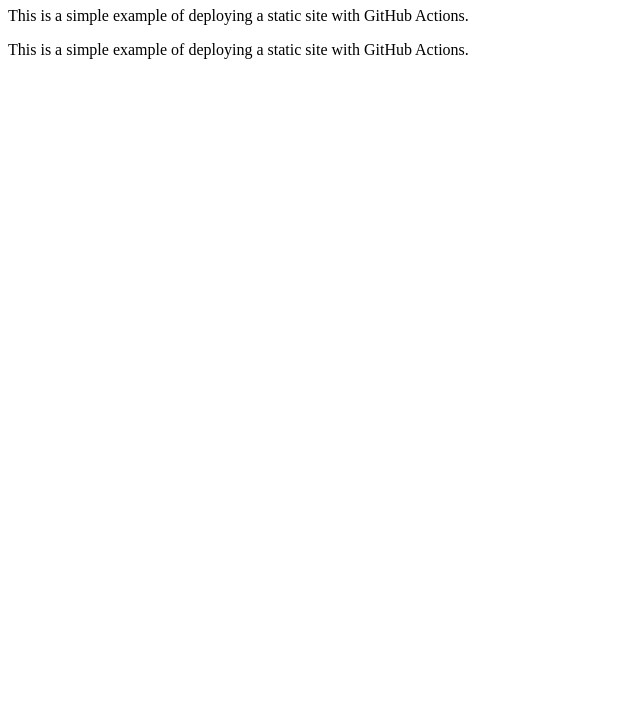
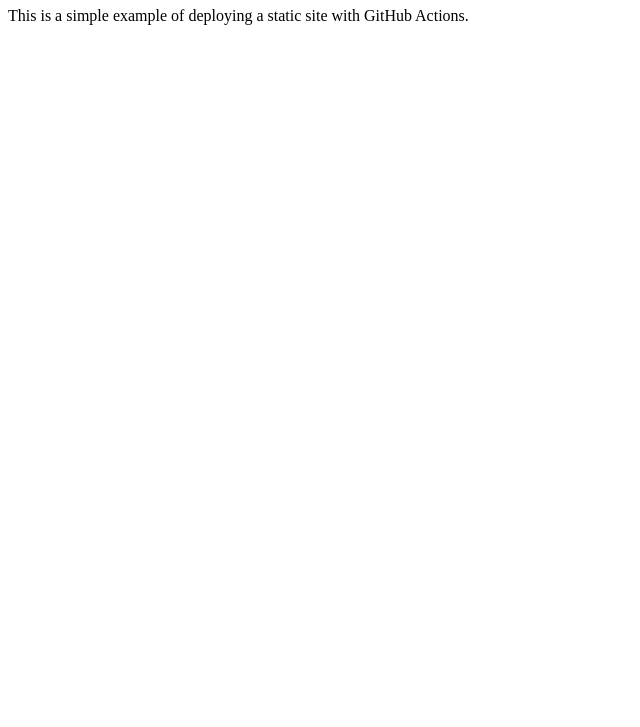
Before and after one commit to Bansalkanav84/python-calculator-ci, a plain HTML site: page index.html in a window 1280 px wide. Shown: the part 73-800 px from the top of the page, without its empty margins (0-640 px from the left). Drawn offline with Linux system fonts and the light colour scheme.

Commit message:
initial-2

```diff
--- a/index.html
+++ b/index.html
@@ -6,7 +6,6 @@
 <body>
     <h1>Welcome to the Python Calculator CI!</h1>
     <p>This is a simple example of deploying a static site with GitHub Actions.</p>
-    <p>This is a simple example of deploying a static site with GitHub Actions.</p>
 
 </body>
 </html>
```
